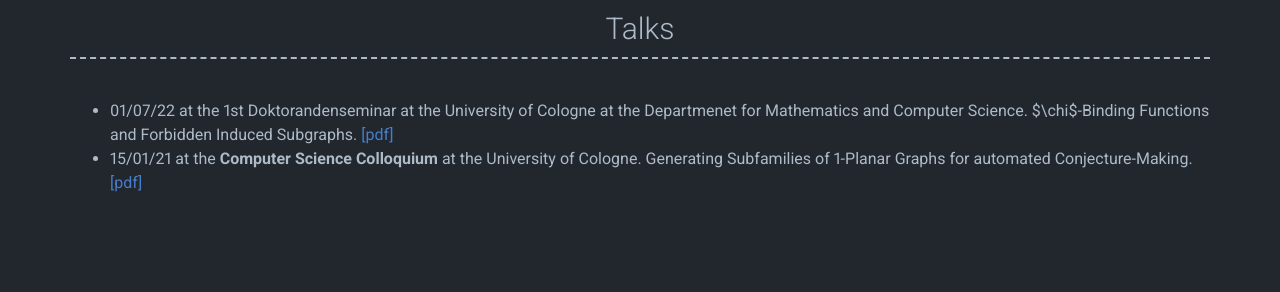
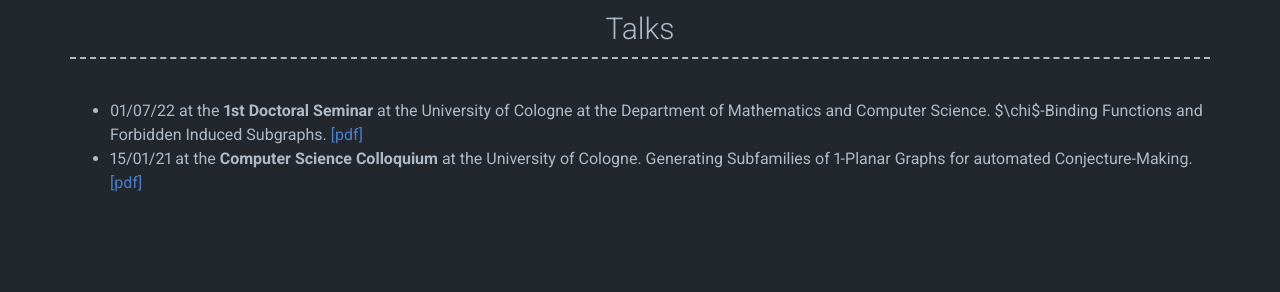
Before and after one commit to pgrepds/pgrepds.github.io, a Jekyll site: the page built from _pages/publications.md, in a window 1280 px wide. Shown: the part 345-637 px from the top of the page. Built offline with Jekyll 4.4.1, drawn with Linux system fonts in a browser that asks for light colours; nearby versions of some CDN libraries; a style sheet for code colours, icons or effects is not loaded.

```diff
--- a/_pages/publications.md
+++ b/_pages/publications.md
@@ -11,5 +11,5 @@
 
 ### Talks
 
-* 01/07/22 at the 1st Doktorandenseminar at the University of Cologne at the Departmenet for Mathematics and Computer Science. $\chi$-Binding Functions and Forbidden Induced Subgraphs. [[pdf]](https://github.com/pgrepds/publications/raw/main/talks/2022-07-01-Doktorandenseminar-Uni-Koeln-Scholz-David.pdf)
+* 01/07/22 at the **1st Doctoral Seminar** at the University of Cologne at the Department of Mathematics and Computer Science. $\chi$-Binding Functions and Forbidden Induced Subgraphs. [[pdf]](https://github.com/pgrepds/publications/raw/main/talks/2022-07-01-Doktorandenseminar-Uni-Koeln-Scholz-David.pdf)
 * 15/01/21 at the **Computer Science Colloquium** at the University of Cologne. Generating Subfamilies of 1-Planar Graphs for automated Conjecture-Making. [[pdf]](https://github.com/pgrepds/publications/raw/main/talks/2021-01-15-Generating_optimal_1_planar_graphs_for_automated_conjecture_making.pdf)
```
